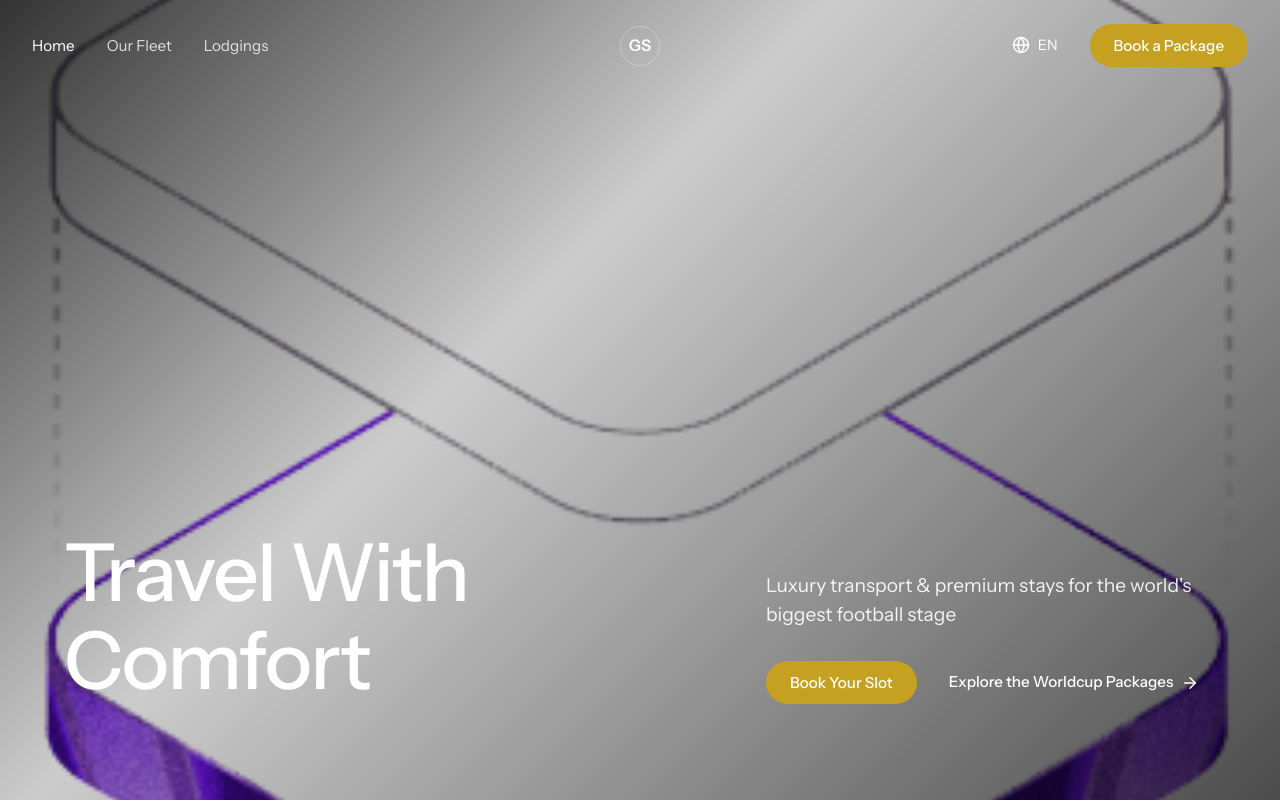
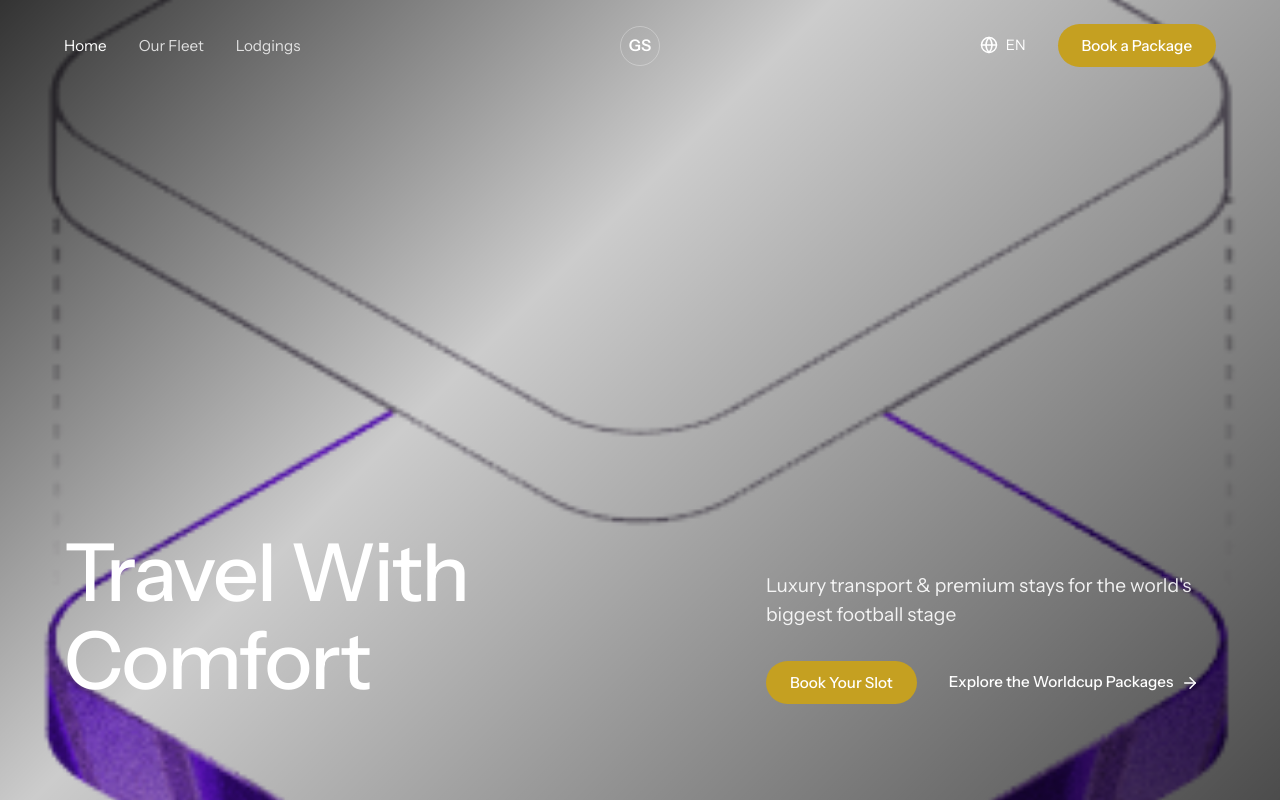
Before and after one commit to tommmywa/global-south-landing, a React (Vite) app: page / in a window 1280 px wide. Shown: the top 802 px of the page. Built offline with nearby package versions, Linux system fonts and the light colour scheme.

Commit message:
Update navbar to align with 5% hero margins

```diff
--- a/src/components/Navbar.css
+++ b/src/components/Navbar.css
@@ -12,6 +12,8 @@
   display: flex;
   align-items: center;
   justify-content: space-between;
+  width: 90%;
+  margin: 0 5%;
 }
 
 .nav-links {
--- a/src/components/Navbar.tsx
+++ b/src/components/Navbar.tsx
@@ -4,7 +4,7 @@ import './Navbar.css';
 const Navbar = () => {
   return (
     <nav className="navbar">
-      <div className="container navbar-container">
+      <div className="navbar-container">
         <ul className="nav-links">
           <li><a href="#home" className="active">Home</a></li>
           <li><a href="#fleet">Our Fleet</a></li>
```
